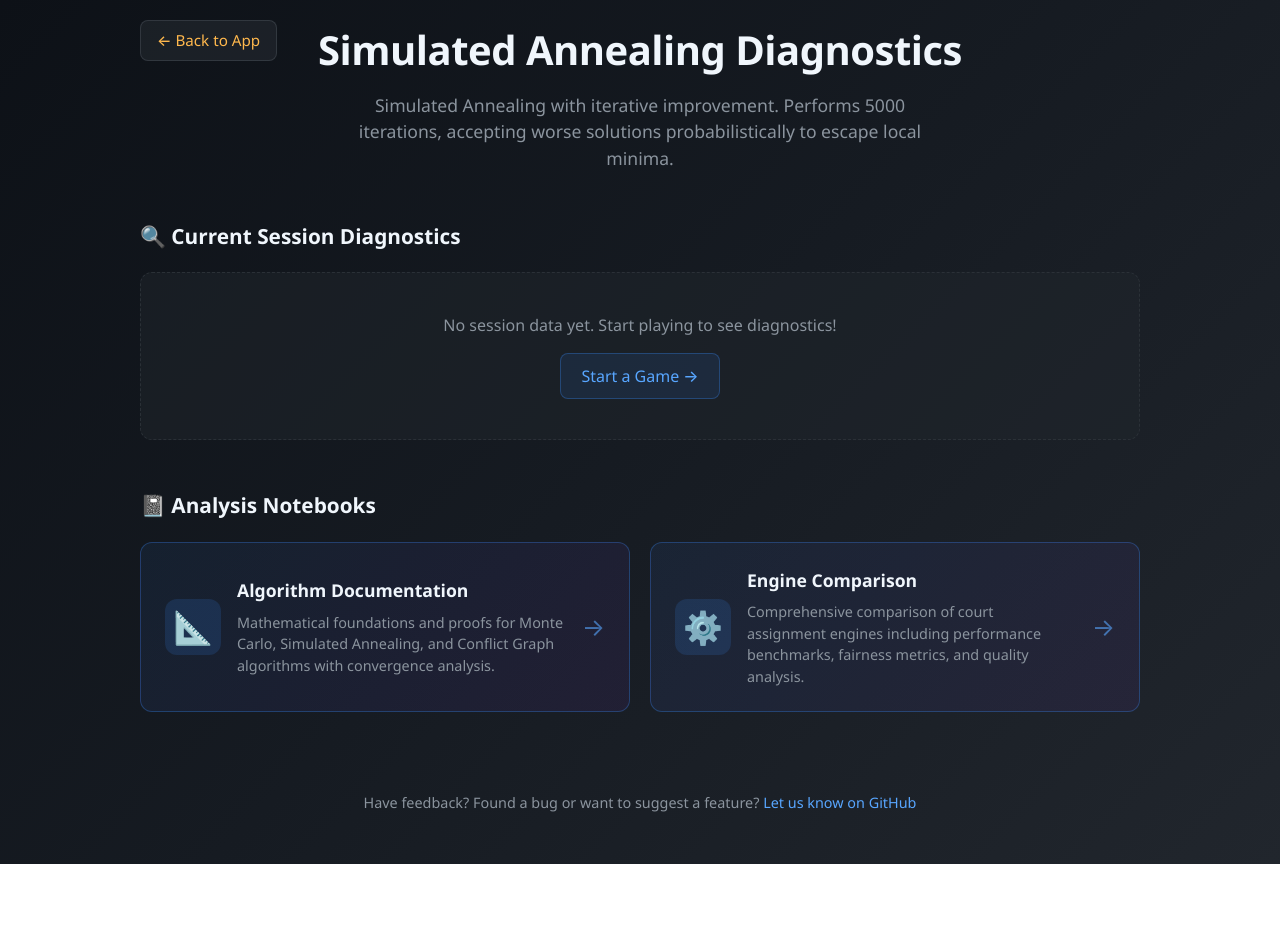
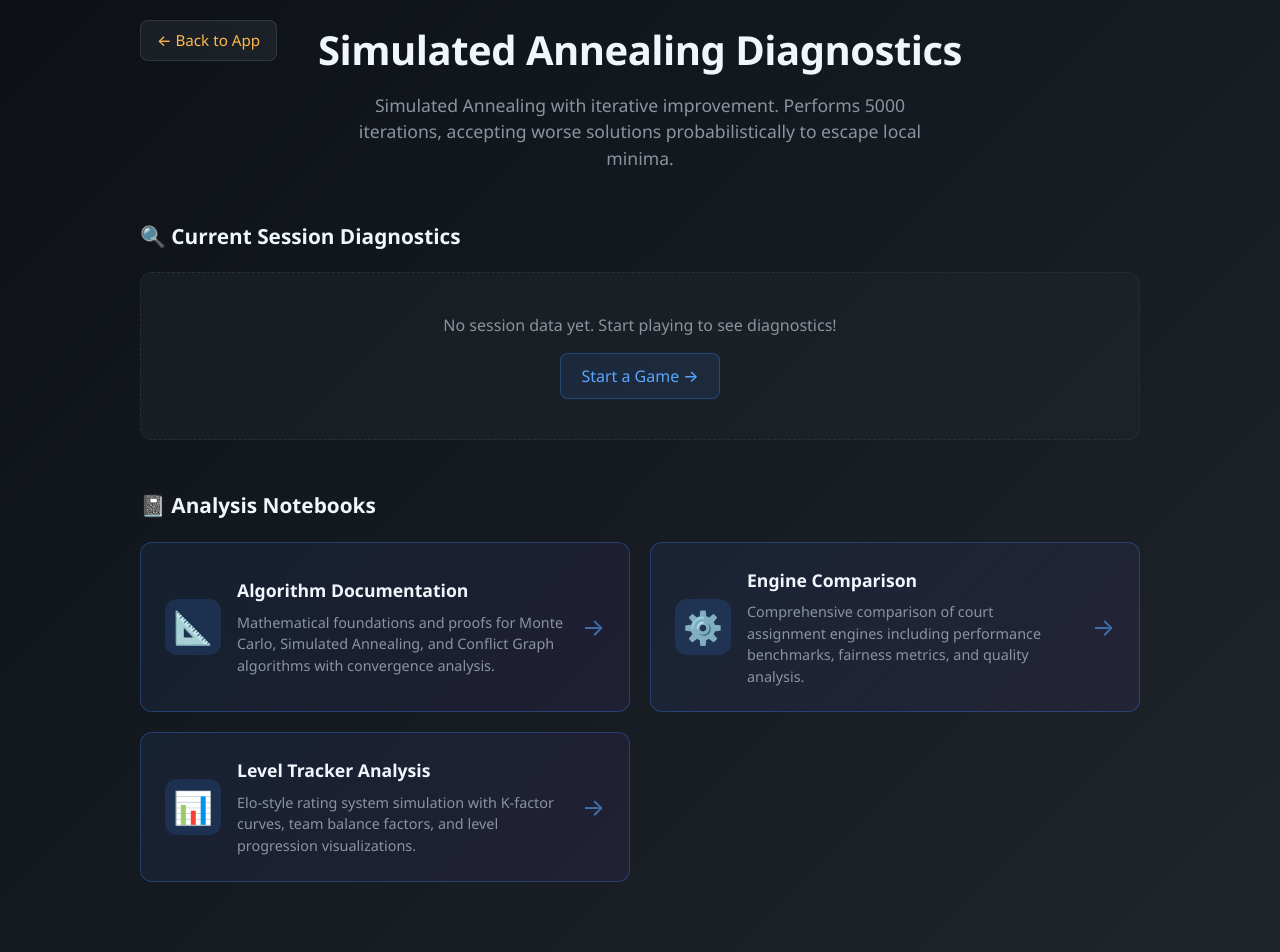
Before and after one commit to sylhare/Badminton, a React (Vite) app: page /stats in a window 1280 px wide. Shown: the top 952 px of the page. Before the commit the page ends 864 px from the top, so only its background shows below. Built offline with nearby package versions, Linux system fonts and the light colour scheme.

Commit message:
Add level tracker page
# Conflicts:
#	src/main.tsx

```diff
--- a/src/main.tsx
+++ b/src/main.tsx
@@ -6,6 +6,7 @@ import App from './App.tsx';
 import StatsPage from './pages/StatsPage.tsx';
 import AlgorithmPage from './pages/AlgorithmPage.tsx';
 import EnginePage from './pages/EnginePage.tsx';
+import LevelTrackerPage from './pages/LevelTrackerPage.tsx';
 import TournamentPage from './pages/TournamentPage.tsx';
 import './index.css';
 
@@ -17,6 +18,7 @@ ReactDOM.createRoot(document.getElementById('root')!).render(
         <Route path="/stats" element={<StatsPage />} />
         <Route path="/algorithm" element={<AlgorithmPage />} />
         <Route path="/engine" element={<EnginePage />} />
+        <Route path="/level-tracker" element={<LevelTrackerPage />} />
         <Route path="/tournament" element={<TournamentPage />} />
       </Routes>
     </Router>
--- /dev/null
+++ b/src/pages/LevelTrackerPage.tsx
@@ -0,0 +1,12 @@
+import React from 'react';
+
+import NotebookPage from './NotebookPage';
+
+function LevelTrackerPage(): React.ReactElement {
+  const basePath = import.meta.env.BASE_URL || '/';
+  const notebookUrl = `${basePath}analysis/level_tracker_analysis.html`;
+
+  return <NotebookPage notebookUrl={notebookUrl} title="Level Tracker Analysis" />;
+}
+
+export default LevelTrackerPage;
--- a/src/pages/StatsPage.tsx
+++ b/src/pages/StatsPage.tsx
@@ -525,6 +525,22 @@ function StatsPage(): React.ReactElement {
               </div>
               <span className="notebook-arrow">→</span>
             </a>
+
+            <a
+              href={`${basePath}level-tracker`}
+              className="notebook-card"
+              data-testid="level-tracker-link"
+            >
+              <div className="notebook-icon">📊</div>
+              <div className="notebook-content">
+                <h3>Level Tracker Analysis</h3>
+                <p>
+                  Elo-style rating system simulation with K-factor curves, team balance
+                  factors, and level progression visualizations.
+                </p>
+              </div>
+              <span className="notebook-arrow">→</span>
+            </a>
           </div>
         </section>
 
```
Also changed, not shown: 1 other file (tests, documents, lock files or other folders).
